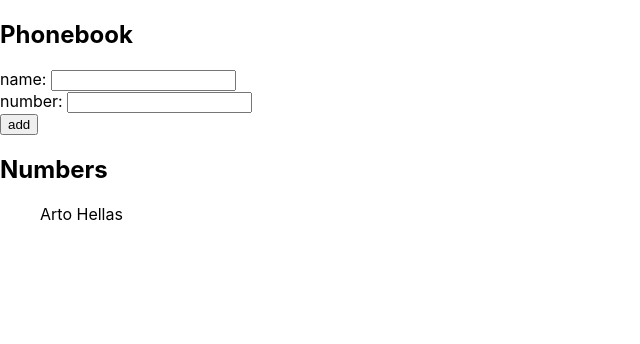
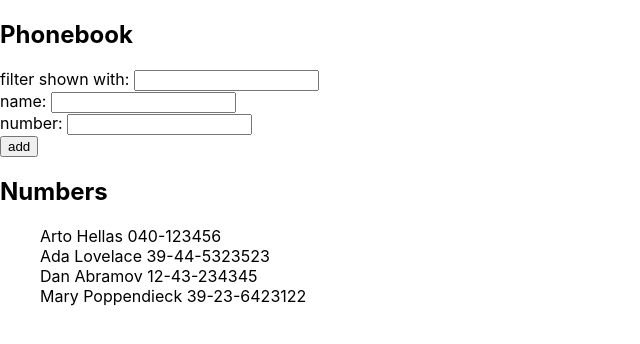
Before and after one commit to honoka428/full-stack-open, a React (Create React App) app in the folder part2/phonebook/: page / in a window 1280 px wide. Shown: the top 344 px of the page, without its empty margins (0-640 px from the left). Built offline with nearby package versions, Linux system fonts and the light colour scheme.

Commit message:
Exercise 2.9 complete

```diff
--- a/part2/phonebook/src/App.js
+++ b/part2/phonebook/src/App.js
@@ -4,10 +4,22 @@
 
 const App = () => {
   const [ persons, setPersons ] = useState([
-    { name: 'Arto Hellas', id: 0 }
+    { name: 'Arto Hellas', id: 0, number: '040-123456' },
+    { name: 'Ada Lovelace', number: '39-44-5323523' },
+    { name: 'Dan Abramov', number: '12-43-234345' },
+    { name: 'Mary Poppendieck', number: '39-23-6423122' }
   ])
+
   const [ newName, setNewName ] = useState('')
   const [ newNumber, setNewNumber ] = useState('')
+  const [newFilter, setNewFilter] = useState('')
+  const [showAll, setShowAll] = useState(true)
+
+
+  const personsToShow = showAll
+    ? persons
+    : persons.filter(person => person.name.toLowerCase().indexOf(newFilter.toLowerCase()) !== -1)
+
 
   const addPerson = (event) => {
     event.preventDefault()
@@ -37,18 +49,27 @@
   }
 
   const handleNameChange = (event) => {
-    console.log(event.target.value)
     setNewName(event.target.value)
   }
 
   const handleNumberChange = (event) => {
-    console.log(event.target.value)
     setNewNumber(event.target.value)
+  }
+
+  const handleFilterChange = (event) => {
+    setNewFilter(event.target.value)
+    setShowAll(false)
   }
 
   return (
     <div>
       <h2>Phonebook</h2>
+      <div>
+          filter shown with: <input
+                value={newFilter}
+                onChange={handleFilterChange}
+                />
+        </div>
       <form onSubmit={addPerson}>
         <div>
           name: <input
@@ -68,7 +89,7 @@
       </form>
       <h2>Numbers</h2>
       <ul>
-        {persons.map(person =>
+        {personsToShow.map(person =>
           <Person key={person.id} person={person} />
         )}
       </ul>
```
